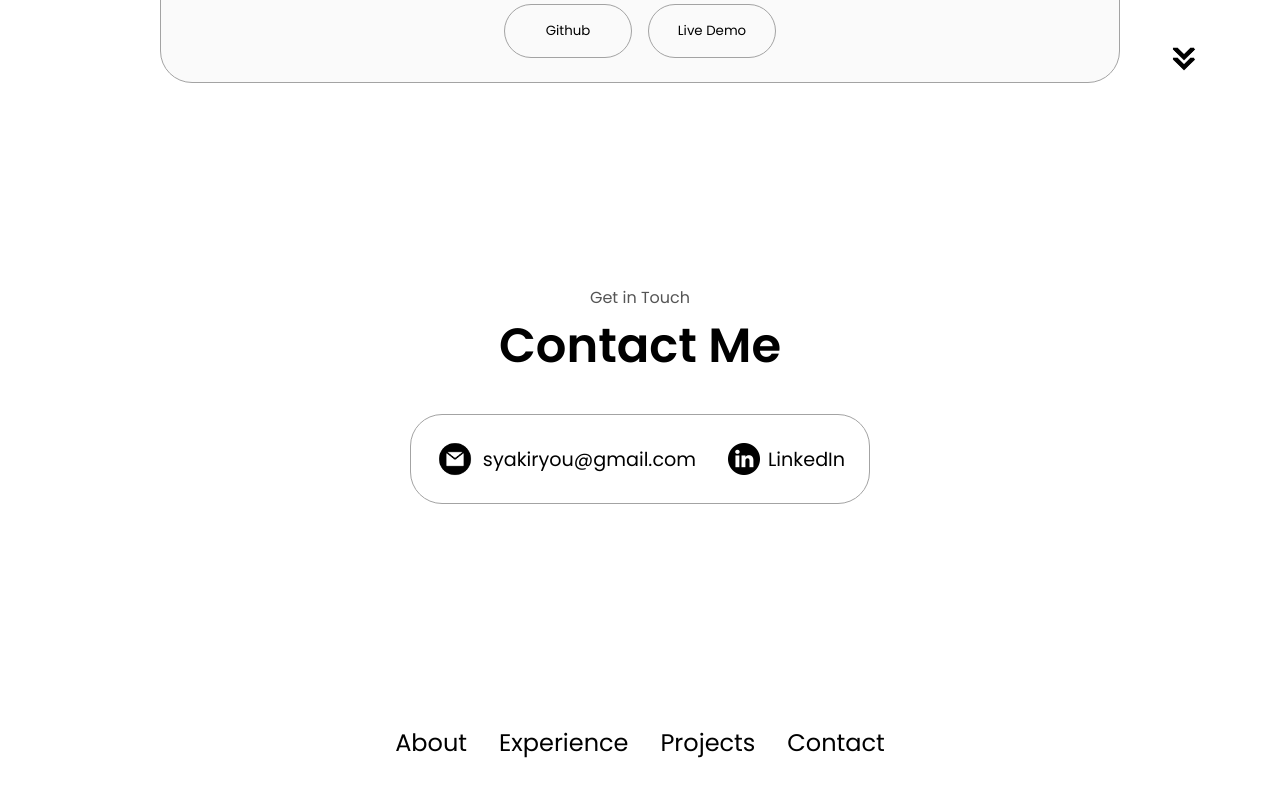
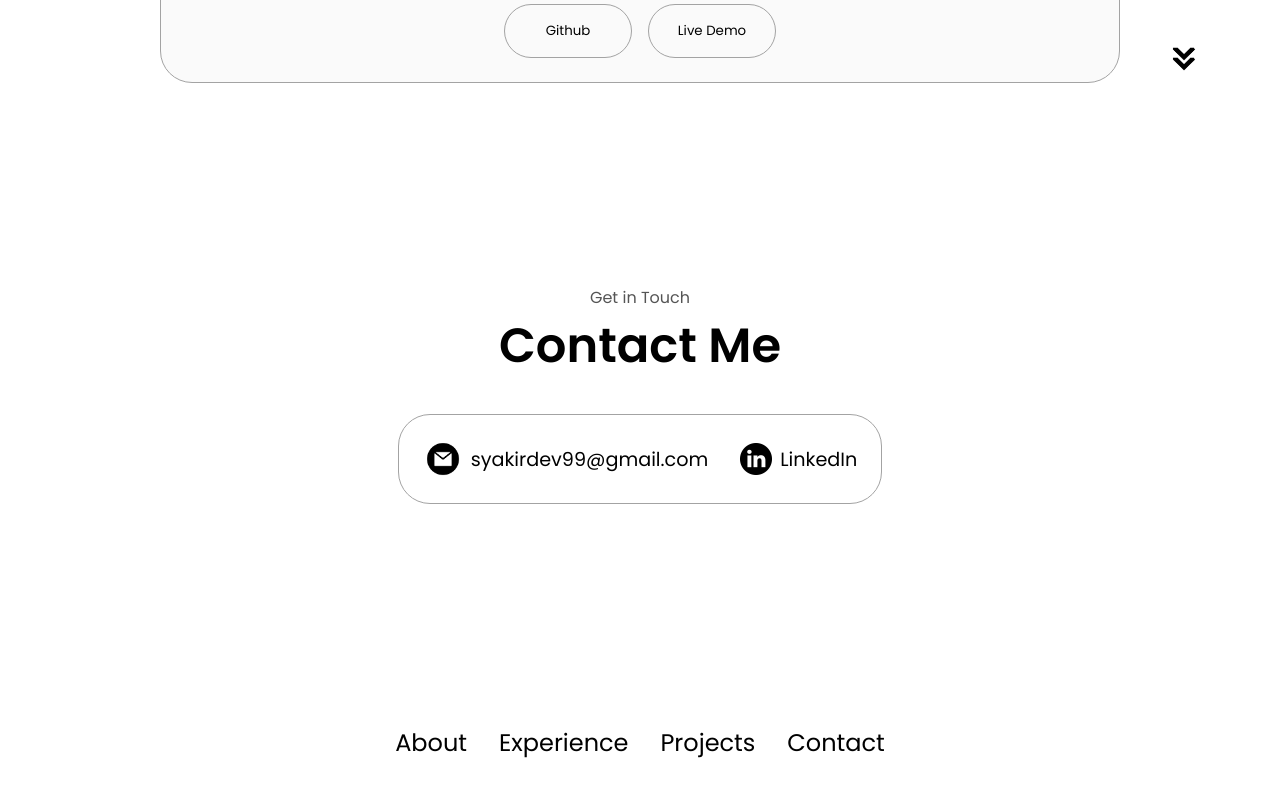
Before and after one commit to Msyakir99/portfolio-website, a plain HTML site: page index.html in a window 1280 px wide. Shown: the part 3546-4343 px from the top of the page. Drawn offline with nearby package versions, Linux system fonts and the light colour scheme; no server answers.

Commit message:
Update index.html

```diff
--- a/index.html
+++ b/index.html
@@ -353,7 +353,9 @@
             alt="Email icon"
             class="icon contact-icon email-icon"
           />
-          <p><a href="mailto:syakiryou@gmail.com">syakiryou@gmail.com</a></p>
+          <p>
+            <a href="mailto:syakirdev99@gmail.com">syakirdev99@gmail.com</a>
+          </p>
         </div>
         <div class="contact-info-container">
           <img
```
